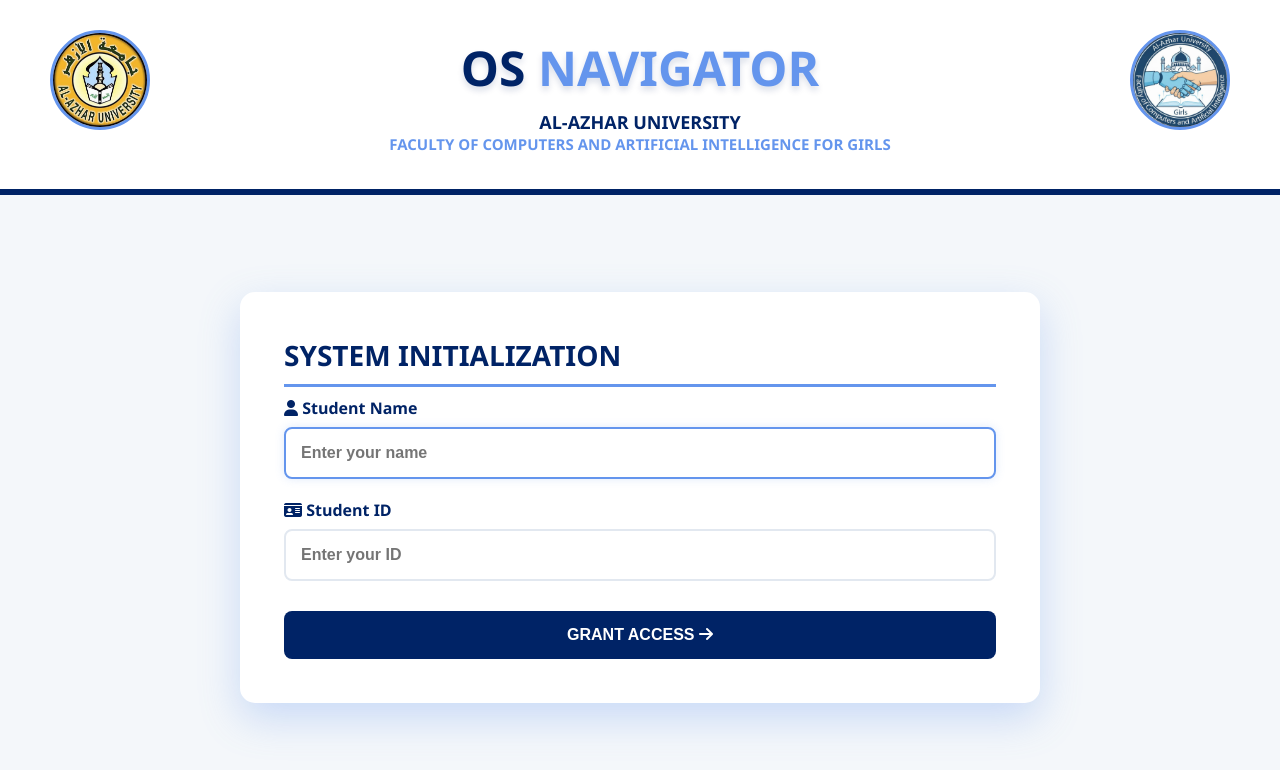
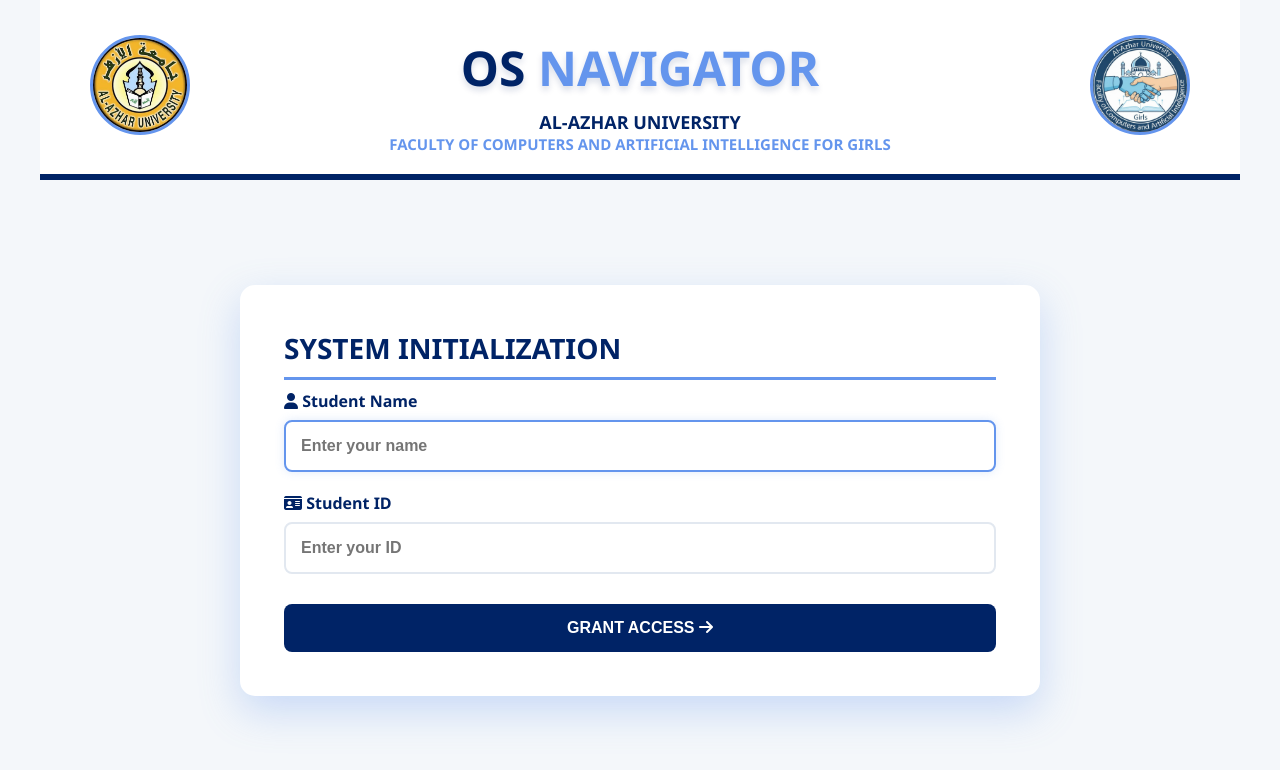
Before and after one commit to mrshy8196-droid/OS-NAVIGATOR, a plain HTML site: page index.html in a window 1280 px wide. Drawn offline with Linux system fonts and the light colour scheme.

Commit message:
Add files via upload

```diff
--- a/index.html
+++ b/index.html
@@ -2,32 +2,31 @@
 <html lang="en">
 <head>
 <meta charset="UTF-8">
-<meta name="viewport" content="width=device-width, initial-scale=1.0">
 <title>OS Navigator - Gateway</title>
 <link rel="stylesheet" href="https://cdnjs.cloudflare.com/ajax/libs/font-awesome/6.5.1/css/all.min.css">
 <style>
 *{box-sizing:border-box;margin:0;padding:0;}
-body{background-color:#f4f7fa;font-family:'Segoe UI',sans-serif;min-height:100vh;display:flex;flex-direction:column;overflow-x:hidden;}
-.royal-header{background:white;padding:35px 20px;border-bottom:6px solid #002366;text-align:center;position:relative;width:100%;}
-.logo-left{position:absolute;left:50px;top:30px;width:100px;height:100px;border-radius:50%;border:3px solid #6495ED;object-fit:cover;animation:logoEntrance 1.2s ease-out;}
-.logo-right{position:absolute;right:50px;top:30px;width:100px;height:100px;border-radius:50%;border:3px solid #6495ED;object-fit:cover;animation:logoEntrance 1.2s ease-out;}
+body{background-color:#f4f7fa;font-family:'Segoe UI',sans-serif;min-height:100vh;display:flex;flex-direction:column;width:1200px;margin:0 auto;overflow-x:auto;}
+.royal-header{background:white;padding:35px 20px;border-bottom:6px solid #002366;text-align:center;position:relative;width:100%;height:180px;}
+.logo-left{position:absolute;left:50px;top:35px;width:100px;height:100px;border-radius:50%;border:3px solid #6495ED;object-fit:cover;animation:logoEntrance 1.2s ease-out;}
+.logo-right{position:absolute;right:50px;top:35px;width:100px;height:100px;border-radius:50%;border:3px solid #6495ED;object-fit:cover;animation:logoEntrance 1.2s ease-out;}
 .header-title{font-size:48px;color:#002366;margin:0;font-weight:900;position:relative;display:inline-block;animation:titleEntrance 1.5s ease-out;text-shadow:0 4px 6px rgba(0,35,102,0.15);}
 .header-title span{color:#6495ED;}
 .university-identity{color:#002366;font-size:18px;font-weight:700;margin-top:10px;animation:subEntrance 1.8s ease-out;}
 .faculty-identity{color:#6495ED;font-size:15px;font-weight:600;text-transform:uppercase;animation:subEntrance 2.1s ease-out;}
-.main-container{flex:1;display:flex;align-items:center;justify-content:center;padding:40px 20px;}
+.main-container{flex:1;display:flex;align-items:center;justify-content:center;padding:40px 20px;width:100%;}
 .portal-card{background:white;border-radius:15px;border:4px solid white;box-shadow:0 15px 40px rgba(100,149,237,0.3);width:100%;max-width:800px;padding:40px;animation:cardEntrance 1.5s ease-out;}
 .section-title{color:#002366;font-size:28px;font-weight:800;margin-bottom:10px;border-bottom:3px solid #6495ED;padding-bottom:10px;text-transform:uppercase;}
 .user-welcome{color:#6495ED;font-size:18px;font-weight:700;margin-bottom:25px;}
 .input-group{margin-bottom:20px;}
-.input-group label {display:block;color:#002366;font-weight:700;margin-bottom:8px;font-size:16px;}
+.input-group label{display:block;color:#002366;font-weight:700;margin-bottom:8px;font-size:16px;}
 .styled-input{width:100%;padding:15px;border:2px solid #e2e8f0;border-radius:8px;font-size:16px;color:#002366;font-weight:600;outline:none;transition:0.3s;}
 .styled-input:focus{border-color:#6495ED;box-shadow:0 0 10px rgba(100,149,237,0.2);}
 .submit-btn{background:#002366;color:white;border:none;padding:15px 30px;font-size:16px;font-weight:700;border-radius:8px;cursor:pointer;width:100%;transition:0.3s;margin-top:10px;text-transform:uppercase;}
 .submit-btn:hover{background:#6495ED;transform:translateY(-2px);}
 .menu-grid{display:grid;grid-template-columns:repeat(2,1fr);gap:20px;margin-top:25px;}
 .menu-btn{background:white;border:2px solid #e2e8f0;border-radius:10px;padding:25px 20px;display:flex;flex-direction:column;align-items:center;gap:12px;text-decoration:none;transition:0.3s;cursor:pointer;}
-.menu-btn:hover {border-color:#6495ED;transform:translateY(-5px);box-shadow:0 10px 20px rgba(100,149,237,0.15);}
+.menu-btn:hover{border-color:#6495ED;transform:translateY(-5px);box-shadow:0 10px 20px rgba(100,149,237,0.15);}
 .menu-btn.full-width{grid-column:span 2;background:#002366;border-color:#002366;}
 .menu-btn.full-width h3,.menu-btn.full-width i{color:white;}
 .menu-btn.full-width:hover{background:#6495ED;border-color:#6495ED;}
@@ -35,10 +34,10 @@
 .menu-btn h3{font-size:18px;color:#002366;font-weight:700;}
 .error-txt{color:#ff4d4d;font-weight:600;margin-top:10px;font-size:14px;}
 .hidden{display:none !important;}
-@keyframes titleEntrance {from {opacity:0;transform:translateY(-50px) scale(0.9);} to {opacity:1;transform:translateY(0) scale(1);}}
-@keyframes logoEntrance {from {opacity:0;transform:scale(0.5);} to {opacity:1;transform:scale(1);}}
-@keyframes subEntrance {from {opacity:0;transform:translateY(10px);} to {opacity:1;transform:translateY(0);}}
-@keyframes cardEntrance {from {opacity:0;transform:translateY(100px);} to {opacity:1;transform:translateY(0);}}
+@keyframes titleEntrance{from{opacity:0;transform:translateY(-50px) scale(0.9);}to{opacity:1;transform:translateY(0) scale(1);}}
+@keyframes logoEntrance{from{opacity:0;transform:scale(0.5);}to{opacity:1;transform:scale(1);}}
+@keyframes subEntrance{from{opacity:0;transform:translateY(10px);}to{opacity:1;transform:translateY(0);}}
+@keyframes cardEntrance{from{opacity:0;transform:translateY(100px);}to{opacity:1;transform:translateY(0);}}
 </style>
 </head>
 <body>
@@ -86,9 +85,9 @@
 <a href="https://www.canva.com/design/DAHJgxTzi6w/w8a7Hj7vt6j-gnl1fFDKpg/view" class="menu-btn">
 <i class="fa-solid fa-file-powerpoint"></i>
 <h3>Project Presentation</h3>
-<span style="font-size: 11px; color: #6495ED; font-weight: 600; margin-top: 2px;">(Use Browser Back Arrow to Return)</span>
+<span style="font-size:11px;color:#6495ED;font-weight:600;margin-top:2px;">(Use Browser Back Arrow to Return)</span>
 </a>
-<a href="final%20page/Project_Final_Final.html" class="menu-btn" style="grid-column: span 2;">
+<a href="final%20page/Project_Final_Final.html" class="menu-btn" style="grid-column:span 2;">
 <i class="fa-solid fa-award"></i>
 <h3>Final Page</h3>
 </a>
@@ -127,7 +126,7 @@
 window.addEventListener('DOMContentLoaded',()=>{
 const savedName=sessionStorage.getItem('os_user');
 const lastBox=sessionStorage.getItem('os_last_box');
-if(savedName && lastBox){
+if(savedName&&lastBox){
 document.getElementById('user-display').innerText=savedName;
 document.getElementById('login-box').classList.add('hidden');
 document.getElementById(lastBox).classList.remove('hidden');
```
